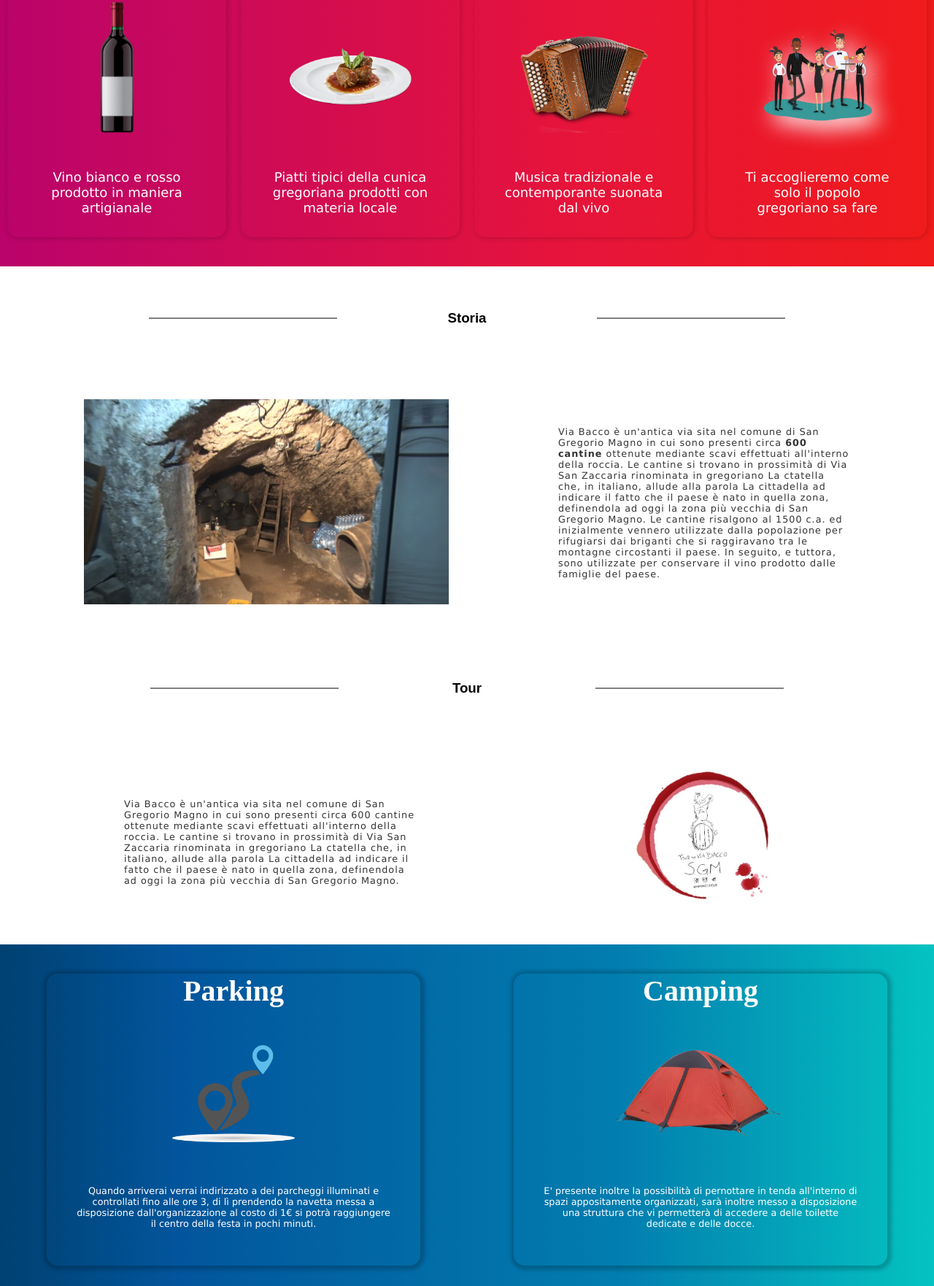
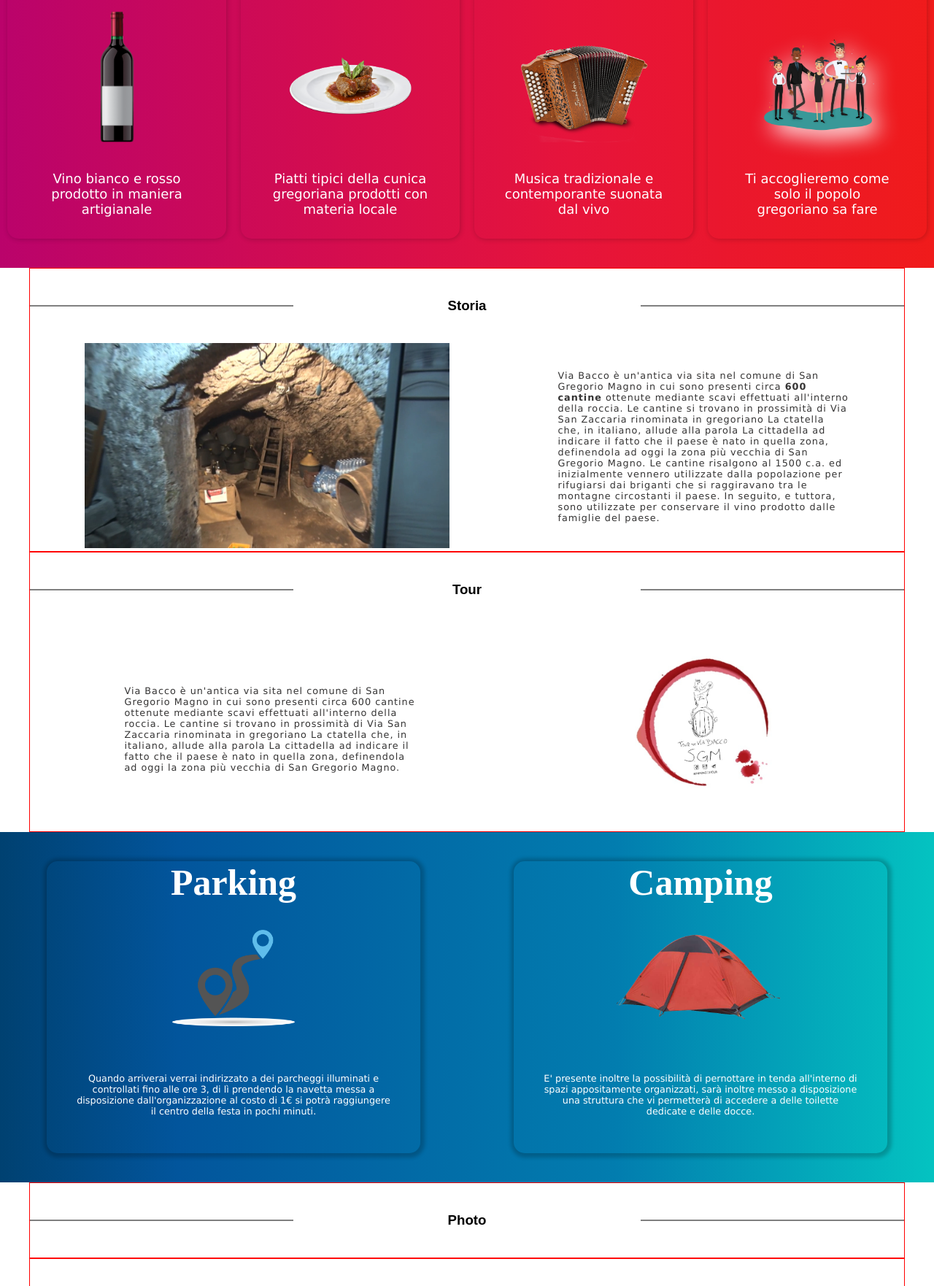
Before and after one commit to Pier45/Website, a plain HTML site: page index.html in a window 1280 px wide. Shown: the part 762-2524 px from the top of the page at 73% size. Drawn offline with Linux system fonts and the light colour scheme; a web font is replaced by a local one.

Commit message:
v2.2
-Bug fixing and improved smoothness of the code

```diff
--- a/index.html
+++ b/index.html
@@ -63,11 +63,14 @@
                         <p>Musica tradizionale e contemporante suonata dal vivo</p>
                     </div>
                     <div class="second-one">
-                        <h1>Accoglienza</h1>
+                        <h1>Ospitalità</h1>
                         <img src="./img/accoglienza.png" alt="" style="width: 60%; height: auto; margin-top: 20%; filter: drop-shadow(10px 10px 15px #FFFFFF);">
                         <p>Ti accoglieremo come solo il popolo gregoriano sa fare</p>
                     </div>
                 </div>
+
+                <div class="third">
+
                     <div class="title" id="td">
                         <div class="line"></div>
                         <h3>
@@ -75,7 +78,7 @@
                         </h3>
                         <div class="line"></div>
                     </div>
-                <div class="third">
+
                     <div class="im-third">
                         <img src="img/grotta.jpg" alt="" style="width: 100%;">
                     </div>
@@ -92,6 +95,9 @@
                         <p>
                     </div>
                 </div>
+
+                <div class="fourth">
+
                     <div class="title" id="four">
                         <div class="line"></div>
                         <h3>
@@ -99,7 +105,7 @@
                         </h3>
                         <div class="line"></div>
                     </div>
-                <div class="fourth">
+
                     <div class="text-home">
                         <p>
                             Via Bacco è un'antica via sita nel comune di San Gregorio Magno in cui sono presenti circa 600 cantine ottenute mediante
@@ -111,16 +117,16 @@
                     <img src="img/tour.jpg" alt="" style="height: auto;max-width: 200px; padding: 40px; ">
                 </div>
 
-                <div class="fifth">
+                <div class="fifth" id="fh">
                     <div class="fifth-one">
                         <h1>Parking</h1>
-                        <img src="./img/percorso.png" alt="" style="width: 33%; height: auto; margin-top: 10%;">
+                        <img src="./img/percorso.png" alt="" style="width: 33%; height: auto; margin-top: 7%;">
                         <p>Quando arriverai verrai indirizzato a dei parcheggi illuminati e controllati fino alle ore 3, di lì prendendo
                             la navetta messa a disposizione dall'organizzazione al costo di 1€ si potrà raggiungere il centro della festa in pochi minuti.</p>
                     </div>
                     <div class="fifth-one">
                         <h1>Camping</h1>
-                        <img src="./img/tenda.png" alt="" style="width: 45%; height: auto; margin-top: 10%;">
+                        <img src="./img/tenda.png" alt="" style="width: 45%; height: auto; margin-top: 7%;">
                         <p>E' presente inoltre la possibilità di pernottare in tenda all'interno di spazi appositamente organizzati, sarà inoltre messo a disposizione una
                             struttura che vi permetterà di accedere a delle toilette dedicate e delle docce.</p>
                     </div>
@@ -134,7 +140,12 @@
                         </h3>
                         <div class="line"></div>
                     </div>
+
+
                 </div>
+
+                <div class="seventh">
+
                     <div class="title" class="sh">
                         <div class="line"></div>
                         <h3>
@@ -142,7 +153,7 @@
                         </h3>
                         <div class="line"></div>
                     </div>
-                <div class="seventh">
+
                     <img src="img/sponsor1.png" alt="sponsor1">
                     <img src="img/sponsor2.png" alt="sponsor2">
                     <img src="img/sponsor3.png" alt="sponsor3">
--- a/main.css
+++ b/main.css
@@ -1,12 +1,7 @@
 .container{
     width: 100%;
-    /* border: 5px solid orange; */
     padding: 0px;
     margin: 0px;
-}
-
-h3{
-    padding: 20px 0px;
 }
 
 p, span, label{
@@ -14,34 +9,44 @@ p, span, label{
     font-size: 0.8rem;
 }
 
-.first, .second, .third, .fourth{
+.first, .third, .fourth, .sixty, .seventh{
     display: flex;
+    flex-wrap: wrap;
     align-items: center;
     justify-content: space-around;
-    margin: 0px;
+    margin: 0px 40px 0px 40px;
+    border: .5px solid red;
+}
+
+.second, .fifth {
+    display: flex;
+    flex-wrap: wrap;
+    justify-content: space-around;
 }
 
 .first {
-    padding: 150px 40px 80px 40px;
-    display: flex;
-    flex-wrap: wrap;
+    padding: 150px 0px 80px 0px;
+}
+
+.second{
+    background: linear-gradient(90deg, rgba(186,3,107,1) 0%, rgba(230,20,59,1) 61%, rgba(240,27,27,1) 100%);
+}
+
+.fifth{
+    background: linear-gradient(90deg, rgba(0,65,113,1) 0%, rgba(2,85,156,1) 19%, rgba(2,125,175,1) 66%, rgba(4,195,193,1) 100%);
 }
 
 .text-home{
-    width: 400px;
+    max-width: 400px;
     letter-spacing: 0.061em;
-    font-family: 'Lucida Sans', 'Lucida Sans Regular', 'Lucida Grande', 'Lucida Sans Unicode', Geneva, Verdana, sans-serif;
+    font-family: 'Lucida Sans Unicode', Verdana, sans-serif;
 }
 
 .im-first{
     width: 550px;
     height: auto;
+    filter: grayscale();
     /* border: 1px solid black; */
-}
-
-.second{
-    background: linear-gradient(90deg, rgba(186,3,107,1) 0%, rgba(230,20,59,1) 61%, rgba(240,27,27,1) 100%);
-    flex-wrap: wrap;
 }
 
 .second-one{
@@ -50,7 +55,7 @@ p, span, label{
     width: 300px;
     color: white;
     text-align: center;
-    font-size: 2.5vh;
+    font-size: 25px;
     font-family: 'Arizonia';
     box-shadow: 1px 1px 7px 0 rgba(0,0,0,.2);
     border-radius: 15px;
@@ -59,7 +64,7 @@ p, span, label{
 
 .second p{
     color: white;
-    font-family: 'Lucida Sans', 'Lucida Sans Regular', 'Lucida Grande', 'Lucida Sans Unicode', Geneva, Verdana, sans-serif;
+    font-family: 'Lucida Sans Unicode', Verdana, sans-serif;
     font-size: 18px;
     position: absolute;
     bottom: 30px;
@@ -68,22 +73,16 @@ p, span, label{
 
 .title {
     display: flex;
-    justify-content: space-around;
+    justify-content: space-between;
     align-items: center;
-    width: 80%;
-    margin-left: 10%;
+    width: 100%;
     padding: 40px 0px 40px 0px;
 }
 
 .title .line{
-    width: 25%;
+    width: 30%;
     height: 0px;
     border: .5px solid #808080;
-}
-.third{
-    display: flex;
-    flex-wrap: wrap;
-    margin: 40px;
 }
 
 .im-third{
@@ -91,28 +90,14 @@ p, span, label{
     height: auto;
 }
 
-.fourth, .sixty, .seventh{
-    margin: 0px 40px 0px 40px;
-    display: flex;
-    flex-wrap: wrap;
-}
-
-.fifth {
-    display: flex;
-    flex-wrap: wrap;
-    background: linear-gradient(90deg, rgba(0,65,113,1) 0%, rgba(2,85,156,1) 19%, rgba(2,125,175,1) 66%, rgba(4,195,193,1) 100%);
-    justify-content: space-around;
-}
-
 .fifth-one{
     margin: 40px 10px;
     height: 400px;
     width: 40%;
     min-width: 300px;
-    max-width: 100%;
     color: white;
     text-align: center;
-    font-size: 2.5vh;
+    font-size: 25px;
     font-family: 'Arizonia';
     box-shadow: 1px 1px 5px 5px rgba(0,0,0,.2);
     border-radius: 15px;
@@ -121,15 +106,10 @@ p, span, label{
 
 .fifth-one p{
     color: white;
-    font-family: 'Lucida Sans', 'Lucida Sans Regular', 'Lucida Grande', 'Lucida Sans Unicode', Geneva, Verdana, sans-serif;
+    font-family: 'Lucida Grande', 'Lucida Sans Unicode', Verdana, sans-serif;
     position: absolute;
     bottom: 50px;
     margin: 0px 40px;
-}
-
-.seventh{
-    align-content: center;
-    justify-content: space-around;
 }
 
 .seventh img{
@@ -147,7 +127,7 @@ p, span, label{
 .newsponsor h1{
     padding: 80px 0px 20px 0px;
     font-size: 30px;
-    font-family: 'Lucida Sans', 'Lucida Sans Regular', 'Lucida Grande', 'Lucida Sans Unicode', Geneva, Verdana, sans-serif;
+    font-family: 'Lucida Sans Unicode', Verdana, sans-serif;
 }
 
 .newsponsor p{
@@ -156,7 +136,7 @@ p, span, label{
 
 .newsponsor p, label{
     padding: 20px;
-    font-family: 'Lucida Sans', 'Lucida Sans Regular', 'Lucida Grande', 'Lucida Sans Unicode', Geneva, Verdana, sans-serif;
+    font-family: 'Lucida Sans Unicode', Verdana, sans-serif;
 }
 
 .newsponsor form{
```
Lines whose indentation alone changed are shown as unchanged.
